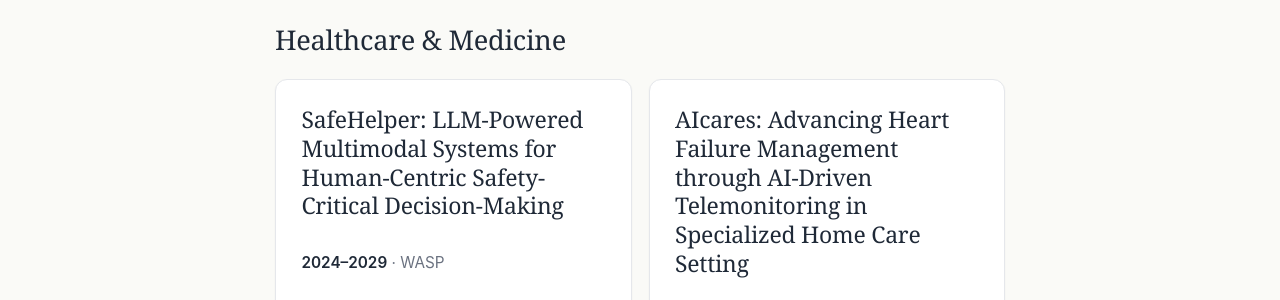
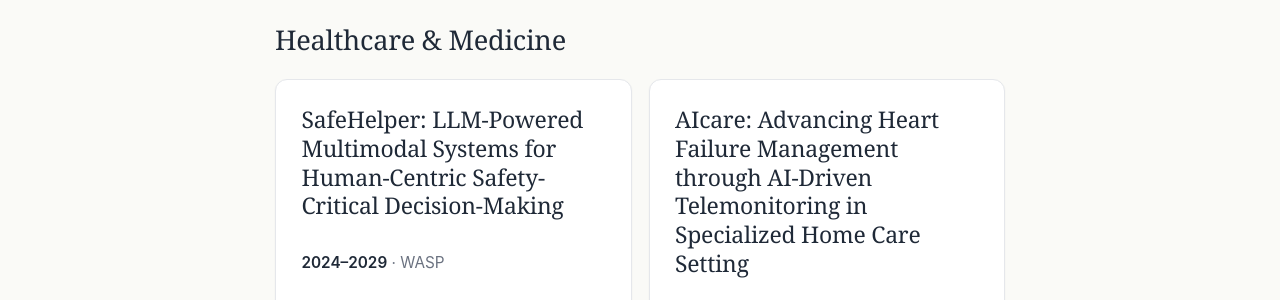
Before and after one commit to usableai/usableai.github.io, a Jekyll site: the page built from projects.md, in a window 1280 px wide and 900 px high, scrolled down 857 px. Shown: the part 157-457 px from the top of the window. Built offline with Jekyll 4.4.1, drawn with Linux system fonts in a browser that asks for light colours; nearby versions of some CDN libraries; comment, search, counter and statistics services are not loaded.

Commit message:
Fix typo in projects.yml

```diff
--- a/_data/projects.yml
+++ b/_data/projects.yml
@@ -30,7 +30,7 @@
   domain: "Healthcare & Medicine"
   description: "Building LLM-powered multimodal systems for human-centric decision-making in safety-critical domains such as healthcare."
 
-- title: "AIcares: Advancing Heart Failure Management through AI-Driven Telemonitoring in Specialized Home Care Setting"
+- title: "AIcare: Advancing Heart Failure Management through AI-Driven Telemonitoring in Specialized Home Care Setting"
   years: "2024–2027"
   funder: "VINNOVA (AI for advanced digitalization 2024)"
   status: "active"
```
